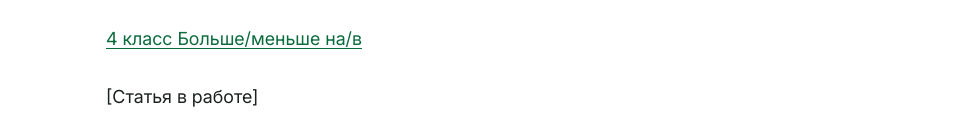
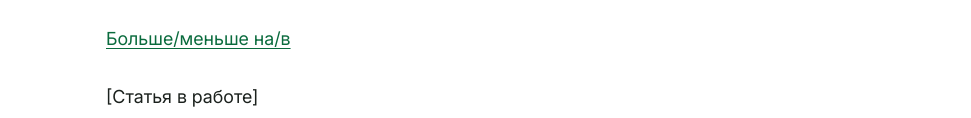
Before and after one commit to mathclubspring/mathclubspring.github.io, an Eleventy site: page content/materials/arithmetic-puzzles.md in a window 1280 px wide. Shown: the part 551-669 px from the top of the page, without its empty margins (154-1125 px from the left). Built offline with nearby package versions, Linux system fonts and the light colour scheme; Eleventy itself is replaced by a stand-in of ours; files that its build step writes are made by us from their sources.

Commit message:
Исправить название файла в материале

```diff
--- a/content/materials/arithmetic-puzzles.md
+++ b/content/materials/arithmetic-puzzles.md
@@ -10,10 +10,10 @@
   - головоломки
 grades: []
 links:
-  - label: 4 класс Больше/меньше на/в
+  - label: Больше/меньше на/в
     url: https://docs.google.com/document/d/1oBTiEaG8VJ0Wp-hGLL7bTwW2A7coZNk67TI7DRBX_Fc/edit?tab=t.0
 ---
 
-[4 класс Больше/меньше на/в](https://docs.google.com/document/d/1oBTiEaG8VJ0Wp-hGLL7bTwW2A7coZNk67TI7DRBX_Fc/edit?tab=t.0)
+[Больше/меньше на/в](https://docs.google.com/document/d/1oBTiEaG8VJ0Wp-hGLL7bTwW2A7coZNk67TI7DRBX_Fc/edit?tab=t.0)
 
 [Статья в работе]
```
